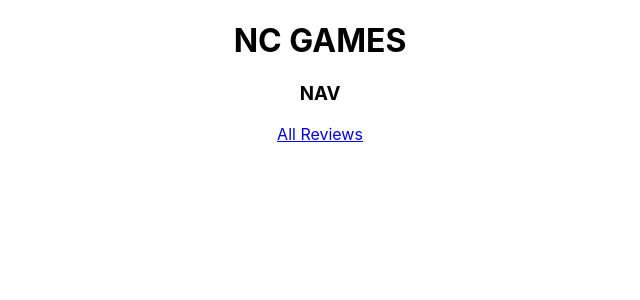
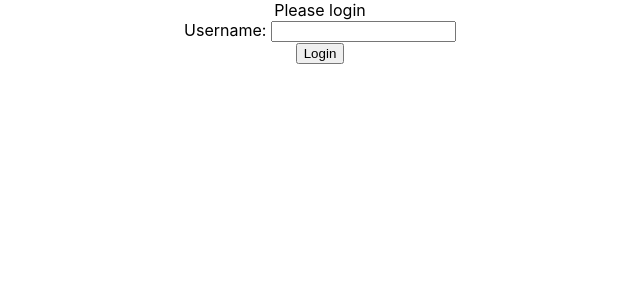
Before and after one commit to zaneris123/nc-games, a React (Create React App) app: page / in a window 1280 px wide. Shown: the top 300 px of the page, without its empty margins (320-960 px from the left). Built offline with nearby package versions, Linux system fonts and the light colour scheme.

Commit message:
Added user login + commenting

```diff
--- a/src/App.js
+++ b/src/App.js
@@ -1,22 +1,23 @@
 import { Route, Routes } from 'react-router-dom';
 import './App.css';
 import Header from './components/Header.jsx'
-import { useState } from 'react';
 import Login from './components/Login';
 import AllReviews from './components/AllReviews';
 import SingleReview from './components/SingleReview';
+import { useContext } from 'react';
+import { UserContext } from './contexts/user';
 
 function App() {
-  const [isLoggedIn, setIsLoggedIn] = useState(true)
-  const [username, setUserName] = useState("A USER")
-
-  return !isLoggedIn ? (<Login/>):(
+  const { username, setUsername } = useContext(UserContext)
+  return (
     <div className="App">
-      <Header/>
+      {username === null ? (<Login/>):(<div><Header/>
       <Routes>
         <Route path="/reviews" element={<AllReviews/>}/>
         <Route path="/reviews/id/:reviewID" element={<SingleReview/>}/>
-      </Routes>
+      </Routes></div>)
+      }
+
     </div>
   );
 }
--- a/src/components/CommentSection.jsx
+++ b/src/components/CommentSection.jsx
@@ -1,21 +1,38 @@
-import { useEffect } from "react"
+import { useContext, useEffect } from "react"
 import { useState } from "react"
-import { getReviewComments } from "./api"
+import { getReviewComments, postComment } from "./api"
 import { useParams } from "react-router-dom"
 import CommentCard from "./CommentCard"
 import { Table, TableBody, TableCell, TableContainer, TableHead, TableRow } from "@mui/material"
+import { UserContext } from "../contexts/user"
 
 
 
 function CommentSection (){
+    const [commentInput, setCommentInput] = useState("")
     const {reviewID} = useParams()
     const [reviewComments, setReviewComments] = useState([])
     const [isLoading, setIsLoading] = useState(true)
     const [showComments, setShowcomments] = useState(false)
+    const { username } = useContext(UserContext)
+    const [commentErr, setCommentErr] = useState(null)
 
     const commentHandler = (event) => {
         event.preventDefault()
         setShowcomments(!showComments)
+    }
+    const postCommentHandler = (event) => {
+        event.preventDefault()
+        if(commentInput.length > 10){
+            postComment(reviewID,{username: username.username, body: commentInput})
+            .then((newComment)=>{
+                setReviewComments((currentComments)=>{
+                    return[...currentComments, newComment]
+                })
+            })
+        } else {
+            setCommentErr("Comment must be atleast 10 characters")
+        }
     }
 
     useEffect(()=>{
@@ -32,6 +49,12 @@ function CommentSection (){
             <button onClick={commentHandler}>Comments - {reviewComments.length}</button>
             {!showComments ? null :
             <TableContainer>
+                <form onSubmit={postCommentHandler}>
+                    <br/>
+                    <input type='text' onChange={(event)=>setCommentInput(event.target.value)}/>
+                    <button type='submit'>post Comment</button>
+                    <p>{commentErr}</p>
+                </form>
                 <Table>
                     <TableHead>
                         <TableRow>
--- a/src/components/Header.jsx
+++ b/src/components/Header.jsx
@@ -1,9 +1,17 @@
+import { useContext } from "react"
 import { Link } from "react-router-dom"
+import { UserContext } from "../contexts/user"
 
 function Header (){
+    const { username, setUsername } = useContext(UserContext)
+    const LogoutHandler = (event) =>{
+        event.preventDefault()
+        setUsername(null)
+    }
     return (
         <div>
             <h1>NC GAMES</h1>
+            {username !== null ? (<section><p>Logged in as {username.username}</p><button onClick={LogoutHandler}>logout</button></section>): null}
             <h3>NAV</h3>
             <Link to='/reviews'>All Reviews</Link>
         </div>
--- a/src/components/Login.jsx
+++ b/src/components/Login.jsx
@@ -1,7 +1,35 @@
+import { useContext, useState } from "react"
+import { UserContext } from "../contexts/user"
+import { getUsers } from "./api"
+
 function Login(){
+  const { username, setUsername } = useContext(UserContext)
+  const [userInput, setUserInput] = useState("")
+  const [userErr, setUserErr] = useState(false)
+
+  const LoginHandler = (event) =>{
+    event.preventDefault()
+    getUsers()
+    .then((users)=>{
+        for(let i = 0; i < users.length; i++){
+            if(users[i].username === userInput){
+                setUsername(users[i])
+            }
+        }
+        if(username === null){
+            setUserErr(true)
+        }
+    })
+  }
     return(
-        <form>
-            <label>Login</label>
+        <form onSubmit={LoginHandler}>
+            <label>Please login</label><br/>
+            <label>Username: </label>
+            <input type='text' onChange={(event)=>setUserInput(event.target.value)}/>
+            <section>
+                <button type="submit">Login</button>
+            </section>
+            {userErr ? <p>Username not found</p> : null}
         </form>
     )
 }
--- a/src/components/api.js
+++ b/src/components/api.js
@@ -29,3 +29,19 @@ export const patchVoteReview = (reviewID, value) => {
         return data.review
     })
 }
+export const getUsers = () => {
+    return gamesApi.get(`/users/`)
+    .then(({data})=>{
+        return data.users
+    })
+}
+export const postComment = (reviewID, commentData) =>{
+    return gamesApi.post(`/reviews/${reviewID}/comments`, commentData)
+    .then(({data})=>{
+        console.log(data)
+        return data.comment
+    })
+    .catch((err)=>{
+        console.log(err)
+    })
+}
--- /dev/null
+++ b/src/contexts/user.js
@@ -0,0 +1,13 @@
+import { createContext, useState } from "react";
+
+export const UserContext = createContext()
+
+export const UserProvider = ({children}) => {
+    const [username, setUsername] = useState(null)
+
+    return (
+        <UserContext.Provider value={{ username, setUsername}}>
+            {children}
+        </UserContext.Provider>
+    )
+}
--- a/src/index.js
+++ b/src/index.js
@@ -4,12 +4,13 @@ import './index.css';
 import App from './App';
 import { BrowserRouter } from 'react-router-dom';
 import { VoteProvider } from './contexts/voted';
+import { UserProvider } from './contexts/user';
 
 const root = ReactDOM.createRoot(document.getElementById('root'));
 root.render(
-    <VoteProvider>
+    <VoteProvider><UserProvider>
         <BrowserRouter>
             <App/>
         </BrowserRouter>
-    </VoteProvider>
+    </UserProvider></VoteProvider>
 );
```
